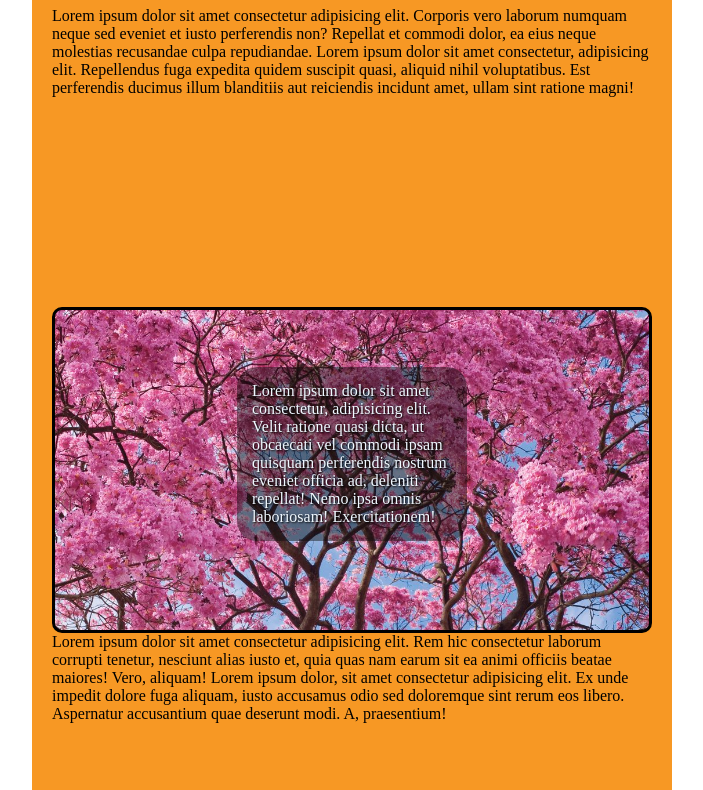
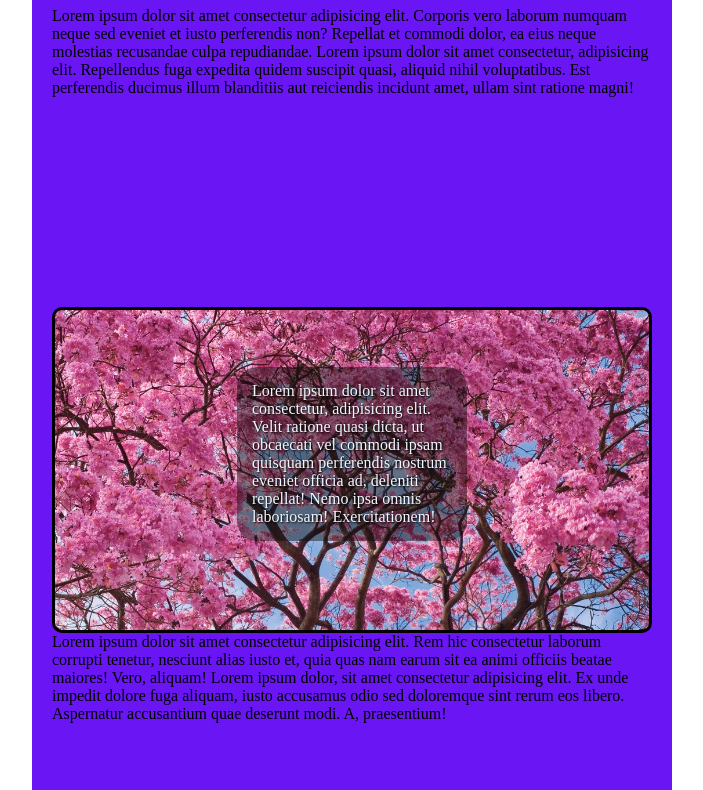
Before and after one commit to Wagonez/paralax, a plain HTML site: page index.html in a window 1280 px wide. Shown: the part 52-842 px from the top of the page, without its empty margins (288-991 px from the left). Drawn offline with Linux system fonts and the light colour scheme.

Commit message:
Update style.css

```diff
--- a/style.css
+++ b/style.css
@@ -3,7 +3,7 @@
     margin-bottom: 0px;
 }
 main{
-    background-color: rgb(247, 152, 36);
+    background-color: rgb(106, 21, 243);
     max-width: 600px;
     margin: auto;
     padding: 20px;
@@ -30,6 +30,7 @@ div{
     padding: 10px;
     border: 3px solid black;
     border-radius: 10px;
+    margin: 0px;
 }
 h1{
     text-align: center;
```
